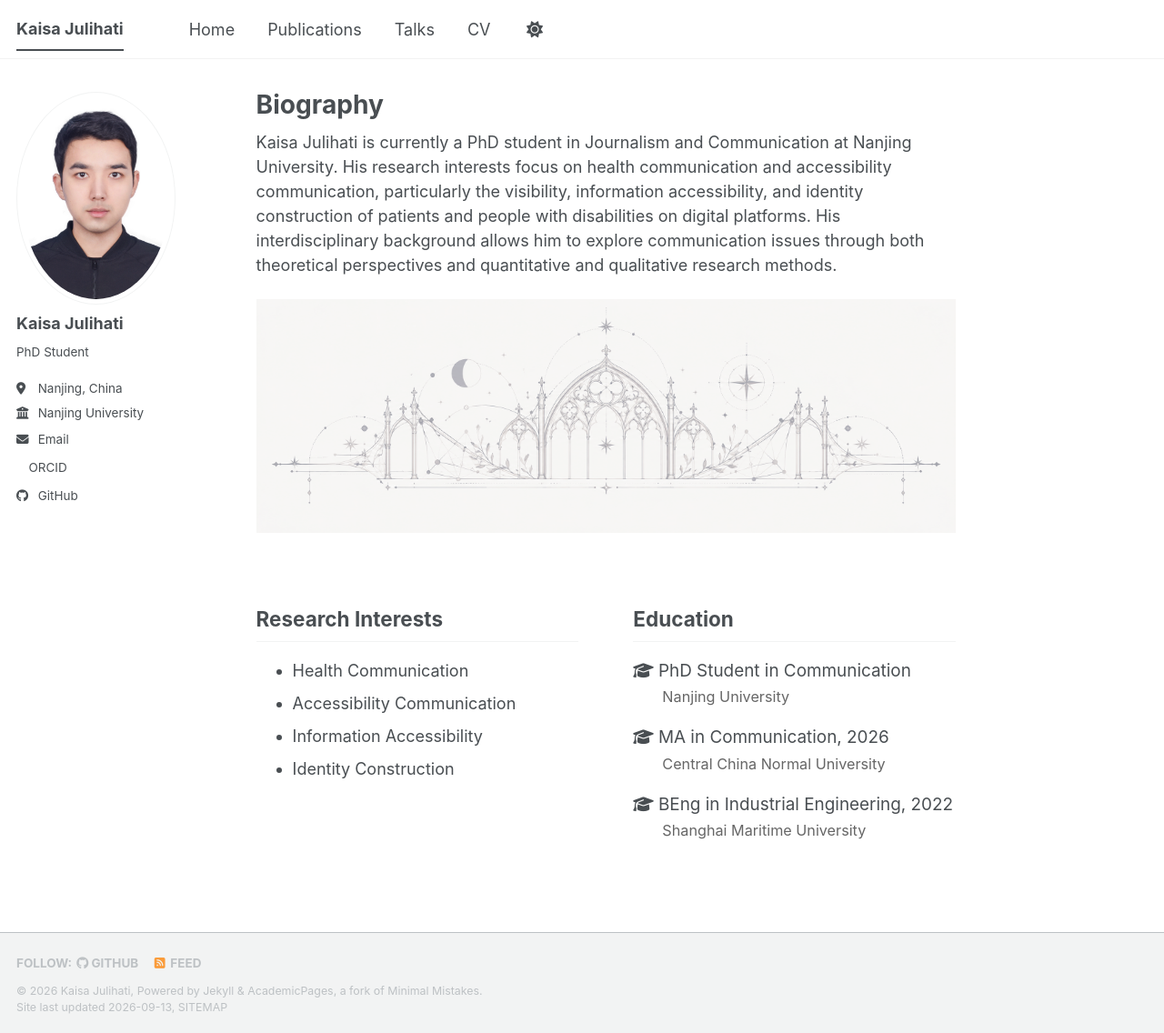
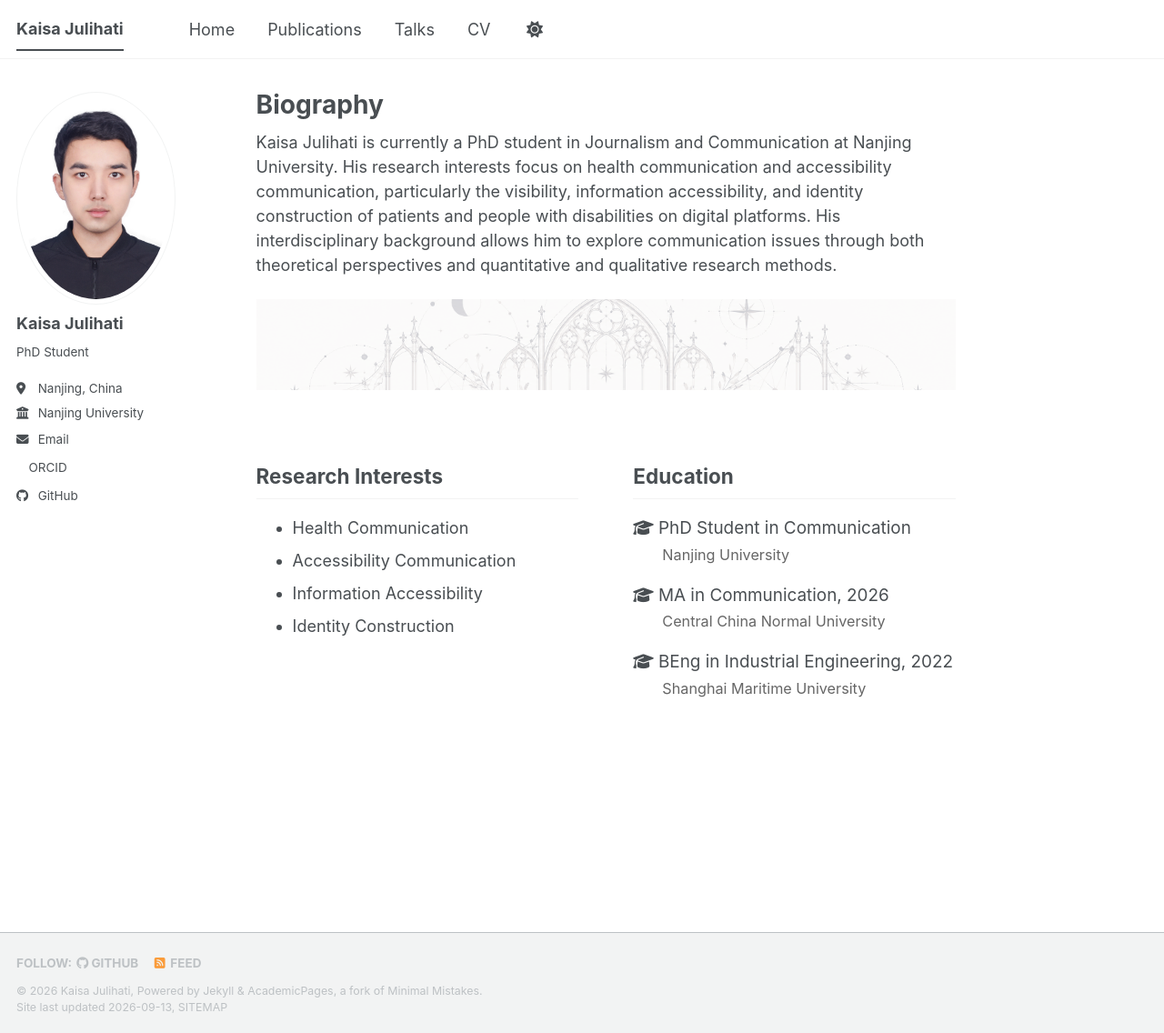
Before and after one commit to KaisaJu/KaisaJu.github.io, a Jekyll site: the page built from _pages/about.md, in a window 1280 px wide and 1136 px high. Shown: the whole window at 91% size. Built offline with Jekyll 4.4.1, drawn with Linux system fonts in a browser that asks for light colours; a style sheet for code colours, icons or effects is not loaded.

Commit message:
Update about.md

```diff
--- a/_pages/about.md
+++ b/_pages/about.md
@@ -8,10 +8,10 @@ redirect_from:
 ---
 
 Kaisa Julihati is currently a PhD student in Journalism and Communication at Nanjing University. His research interests focus on health communication and accessibility communication, particularly the visibility, information accessibility, and identity construction of patients and people with disabilities on digital platforms. His interdisciplinary background allows him to explore communication issues through both theoretical perspectives and quantitative and qualitative research methods.
-<div style="max-width: 900px; margin: 24px 0 36px 0;">
+<div style="max-width: 900px; height: 100px; overflow: hidden; margin: 24px 0 36px 0;">
   <img src="/images/gothic-banner.png"
        alt="Decorative academic banner"
-       style="width: 100%; display: block; background: transparent; opacity: 0.65;" />
+       style="width: 100%; height: 100%; object-fit: cover; opacity: 0.35;" />
 </div>
 
 <div style="display: flex; gap: 60px; align-items: flex-start; flex-wrap: wrap;">
```
